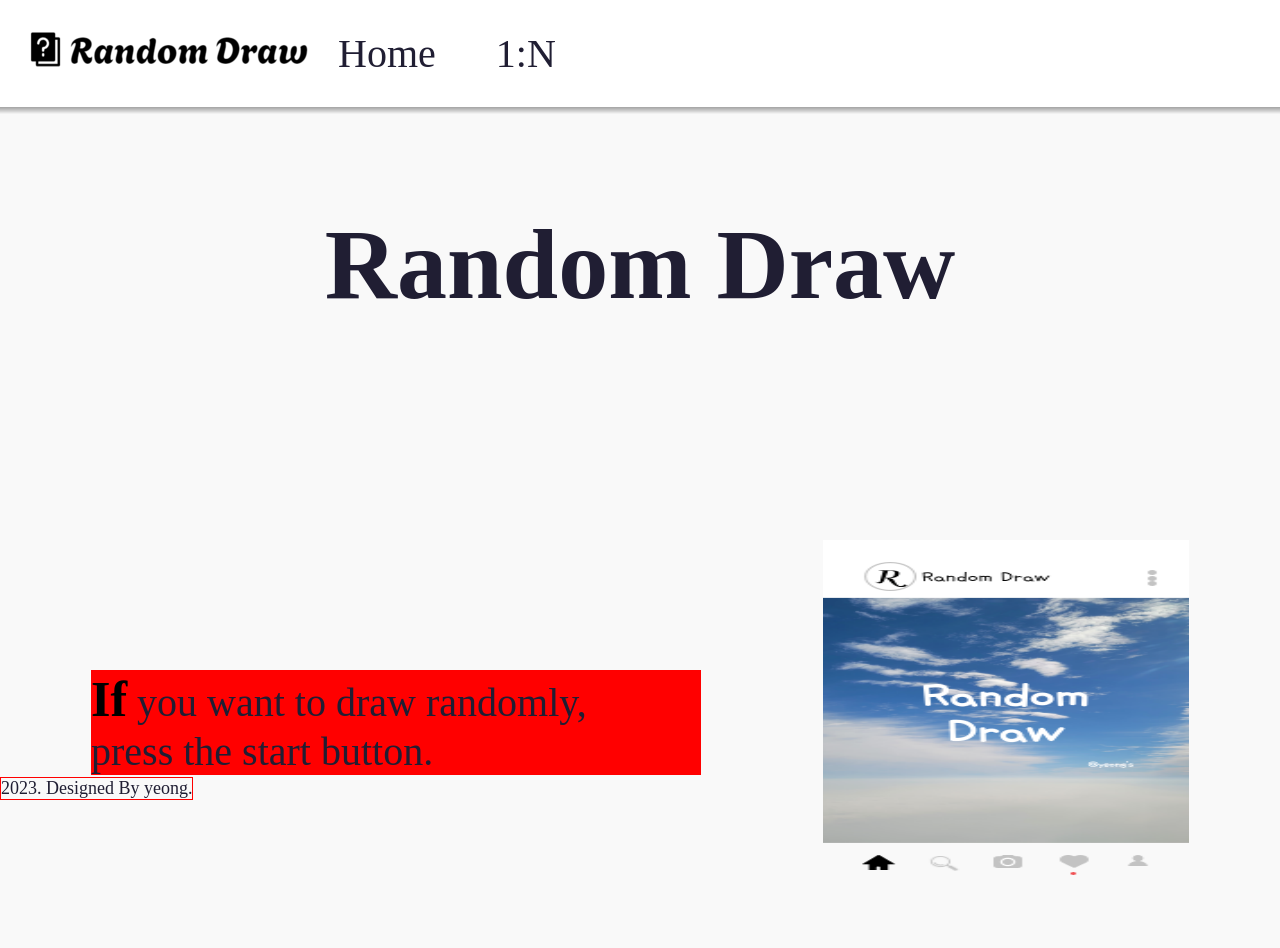
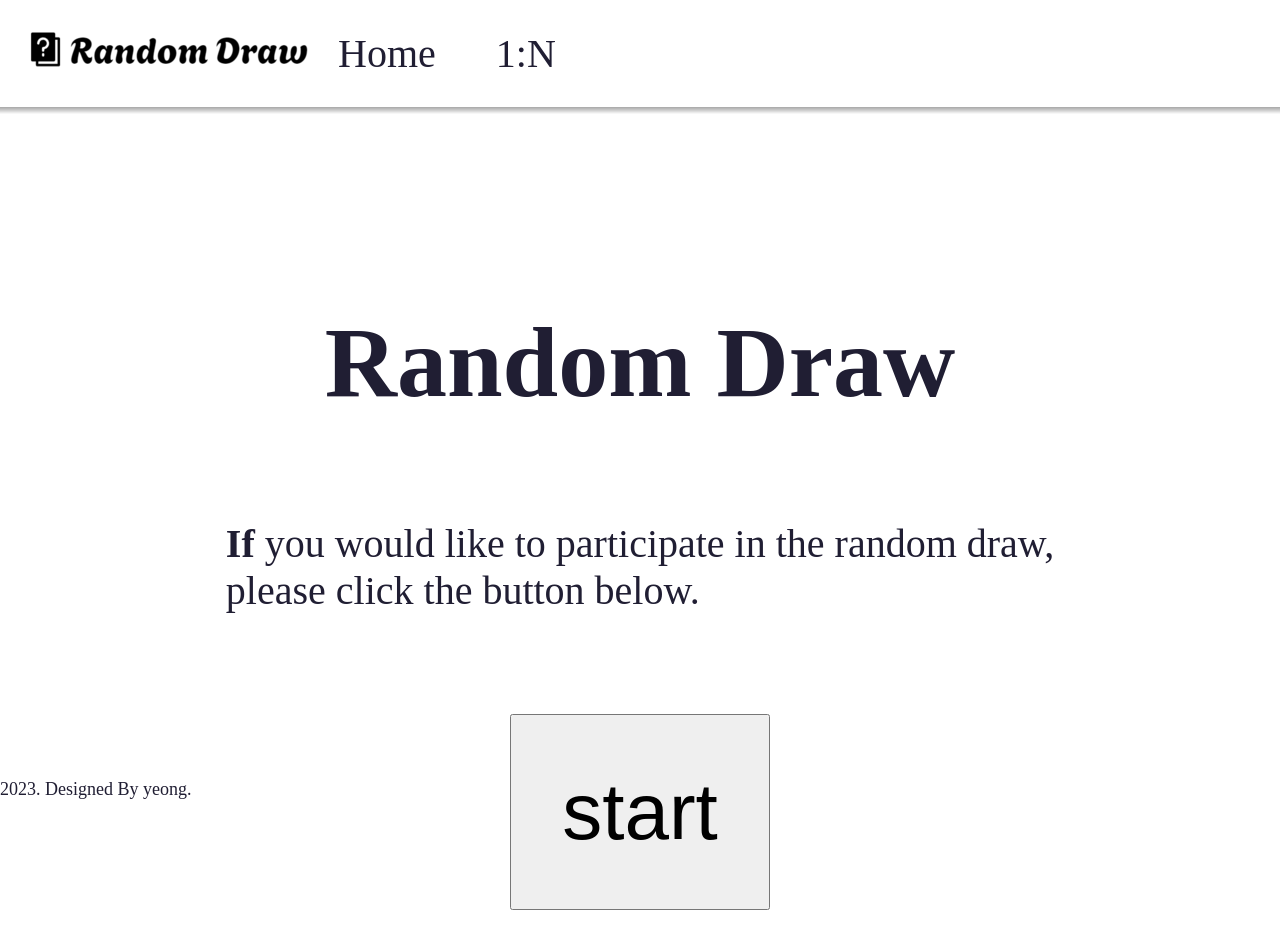
Before and after one commit to lienkooky/RandomDraw, a Next.js app: page / in a window 1280 px wide. Shown: the top 948 px of the page. Built offline with nearby package versions, Linux system fonts and the light colour scheme; a web font is replaced by a local one.

Commit message:
home 화면 완료

```diff
--- a/components/layouts/Footer.tsx
+++ b/components/layouts/Footer.tsx
@@ -5,10 +5,9 @@ import css from 'styled-jsx/css';
 
 const style = css`
   footer {
-    font-size: large;
-    border: 1px solid red;
     position: absolute;
     bottom: 0;
+    font-size: large;
   }
 `;
 
--- a/components/views/home/Home.tsx
+++ b/components/views/home/Home.tsx
@@ -1,62 +1,47 @@
 'use client';
 
 import React from 'react';
-import Image from 'next/image';
-import Slider from 'react-slick';
 import css from 'styled-jsx/css';
-import onToManyBackImage from 'assets/images/oneToManyBack.png';
-import onToManyFrontImage from 'assets/images/oneToManyFront.png';
+import {useRouter} from 'next/navigation';
 import Header from 'components/layouts/Header';
 import Footer from 'components/layouts/Footer';
-import 'slick-carousel/slick/slick.css';
-import 'slick-carousel/slick/slick-theme.css';
 
 const style = css`
-  h1 {
-    background-color: #f9f9f9;
+  .first-section {
+    box-sizing: border-box;
     display: flex;
+    flex-direction: column;
     align-items: center;
     justify-content: center;
-    font-size: 100px;
-    padding: 100px 30px 0px 30px;
-  }
-  .first-article {
-    background-color: #f9f9f9;
-    display: flex;
-    align-items: center;
-    justify-content: space-around;
-    padding: 100px 30px 0px 30px;
-    height: 700px;
+    padding: 0 30px;
+    height: 1000px;
+    > h1 {
+      font-size: 100px;
+    }
+    > p {
+      margin-top: 100px;
+    }
+    > button {
+      margin-top: 100px;
+      padding: 50px;
+      font-size: 80px;
+    }
   }
 `;
 
 function Home() {
-  const settings = {
-    arrows: false,
-    dots: false,
-    infinite: true,
-    speed: 500,
-    slidesToShow: 1,
-    slidesToScroll: 1
-  };
+  const router = useRouter();
+
   return (
     <>
       <Header />
-      <main>
+      <section className="first-section">
         <h1>Random Draw</h1>
-        <article className="first-article">
-          <div style={{whiteSpace: 'pre-line', width: '50%', height: 'auto', backgroundColor: 'red'}}>
-            <strong style={{color: 'black', fontSize: 50}}>If</strong> you want to draw randomly, {'\n'} press the start
-            button.
-          </div>
-          <div style={{width: '30%', height: 'auto'}}>
-            <Slider {...settings}>
-              <Image src={onToManyFrontImage} alt="onToManyFrontImage" />
-              <Image src={onToManyBackImage} alt="onToManyBackImage" />
-            </Slider>
-          </div>
-        </article>
-      </main>
+        <p style={{whiteSpace: 'pre-line'}}>
+          <strong>If</strong> you would like to participate in the random draw, {'\n'} please click the button below.
+        </p>
+        <button onClick={() => router.push('/oneToMany')}>start</button>
+      </section>
       <Footer />
       <style jsx>{style}</style>
     </>
@@ -64,3 +49,21 @@ function Home() {
 }
 
 export default Home;
+
+/*
+ <div
+            style={{
+              whiteSpace: 'pre-line',
+              backgroundColor: 'red'
+            }}
+          >
+            <strong style={{color: 'black', fontSize: 50}}>If</strong> you want to draw randomly, {'\n'} press the start
+            button.
+            <strong style={{color: 'black', fontSize: 50}}>If</strong> you want to draw randomly, {'\n'} press the start
+            button.
+            <strong style={{color: 'black', fontSize: 50}}>If</strong> you want to draw randomly, {'\n'} press the start
+            button.
+          </div>
+          <Image src={onToManyFrontImage} alt="onToManyFrontImage" />
+          <Image src={onToManyBackImage} alt="onToManyBackImage" />
+*/
--- a/package.json
+++ b/package.json
@@ -19,7 +19,6 @@
     "react-dom": "18.2.0",
     "react-slick": "^0.29.0",
     "scss": "^0.2.4",
-    "slick-carousel": "^1.8.1",
     "styled-components": "^6.0.8",
     "typescript": "5.2.2"
   },
```
Also changed, not shown: app/oneToMany/page.tsx (added, +8 -0 lines), assets/images/firstArticleImage.png (added), 1 other file (tests, documents, lock files or other folders).
